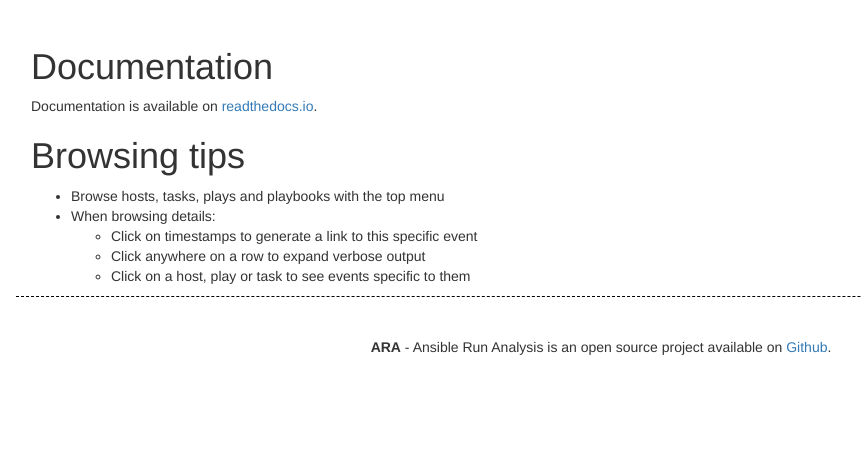
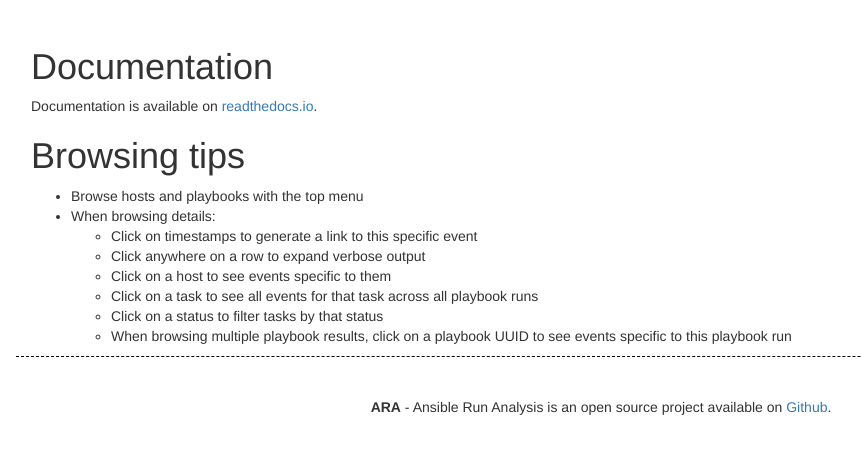
Before and after one commit to ansible-community/ara, a Flask app: page / in a window 1280 px wide. Shown: the part 178-632 px from the top of the page, without its empty margins (39-901 px from the left). Run offline with Flask 2, Linux system fonts and the light colour scheme; data that the repository does not hold is empty; some libraries are stand-ins or nearby versions.

Commit message:
Update a bit the browsing instructions

```diff
--- a/ara/templates/home.html
+++ b/ara/templates/home.html
@@ -28,12 +28,15 @@
     </div>
 </div>
     <ul>
-      <li>Browse hosts, tasks, plays and playbooks with the top menu</li>
+      <li>Browse hosts and playbooks with the top menu</li>
       <li>When browsing details:</li>
       <ul>
         <li>Click on timestamps to generate a link to this specific event</li>
         <li>Click anywhere on a row to expand verbose output</li>
-        <li>Click on a host, play or task to see events specific to them</li>
+        <li>Click on a host to see events specific to them</li>
+        <li>Click on a task to see all events for that task across all playbook runs</li>
+        <li>Click on a status to filter tasks by that status</li>
+        <li>When browsing multiple playbook results, click on a playbook UUID to see events specific to this playbook run</li>
       </ul>
     </ul>
   </div>
```
